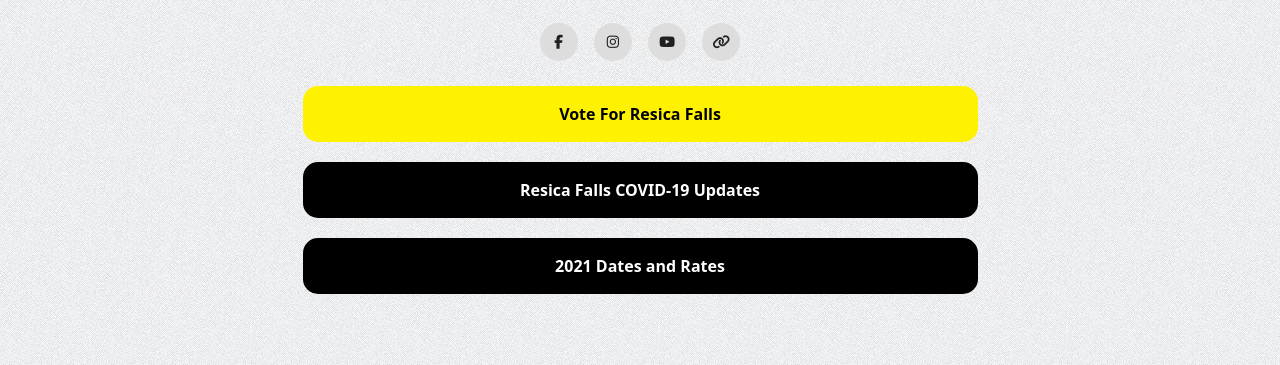
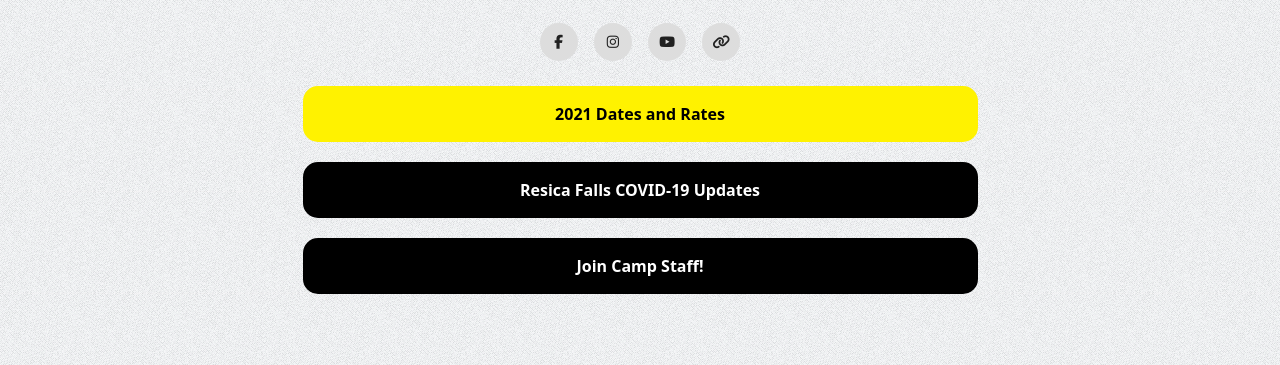
Before and after one commit to col-bsa/ResicaFalls.org, a PHP site: page /links.php in a window 1280 px wide. Shown: the part 217-582 px from the top of the page. Run offline with PHP 8.4, Linux system fonts and the light colour scheme; some libraries are stand-ins or nearby versions.

Commit message:
Updated links

```diff
--- a/links.php
+++ b/links.php
@@ -29,9 +29,9 @@
     </div>
 
     <div id="links">
-        <a class="link link-highlight" href="https://resicafalls.org/vote" target="_blank">Vote For Resica Falls</a>
+        <a class="link link-highlight" href="https://resicafalls.org/dates-and-rates" target="_blank">2021 Dates and Rates</a>
         <a class="link" href="https://resicafalls.org/coronavirus" target="_blank">Resica Falls COVID-19 Updates</a>
-        <a class="link" href="https://resicafalls.org/dates-and-rates" target="_blank">2021 Dates and Rates</a>
+        <a class="link" href="https://resicafalls.org/join-camp-staff" target="_blank">Join Camp Staff!</a>
     </div>
 
     <!-- Global site tag (gtag.js) - Google Analytics -->
```
